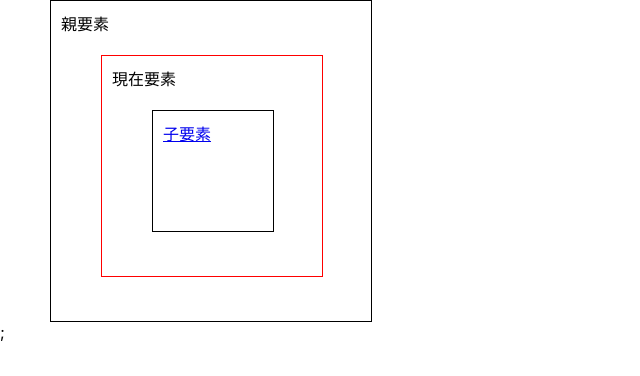
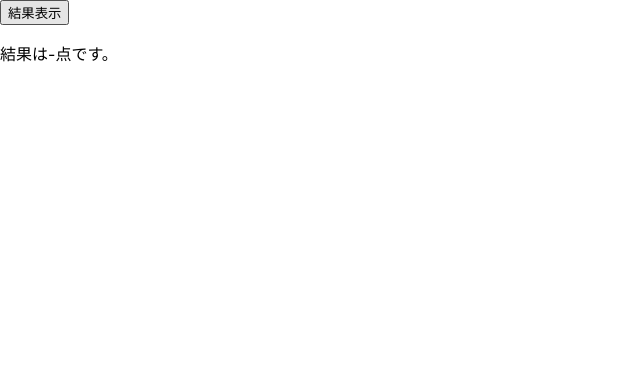
Before and after one commit to Tod9197/React-practice, a React (Create React App) app: page / in a window 1280 px wide. Shown: the top 376 px of the page, without its empty margins (0-640 px from the left). Built offline with nearby package versions, Linux system fonts and the light colour scheme.

Commit message:
イベントハンドラーのオプション表示

```diff
--- /dev/null
+++ b/src/EventOnce.js
@@ -0,0 +1,20 @@
+import { useState } from "react";
+
+export default function EventOnce() {
+  const [clicked, setClicked] = useState(false);
+  const [result, setResult] = useState("-");
+
+  const handleClick = (e) => {
+    if (!clicked) {
+      setResult(Math.floor(Math.random() * 100 + 1));
+      setClicked(true);
+    }
+  };
+
+  return (
+    <>
+      <button onClick={handleClick}>結果表示</button>
+      <p>結果は{result}点です。</p>
+    </>
+  );
+}
--- a/src/index.js
+++ b/src/index.js
@@ -25,6 +25,7 @@ import EventKey from "./EventKey";
 import EventArgs from "./EventArgs";
 import EventArgs2 from "./EventArgs2";
 import EventProgation from "./EventProgation";
+import EventOnce from "./EventOnce";
 
 const root = ReactDOM.createRoot(document.getElementById("root"));
 // root.render(
@@ -32,7 +33,7 @@ const root = ReactDOM.createRoot(document.getElementById("root"));
 //     <MyHello />
 //   </React.StrictMode>
 // );
-root.render(<EventProgation />);
+root.render(<EventOnce />);
 // If you want to start measuring performance in your app, pass a function
 // to log results (for example: reportWebVitals(console.log))
 // or send to an analytics endpoint. Learn more: https://bit.ly/CRA-vitals
```
